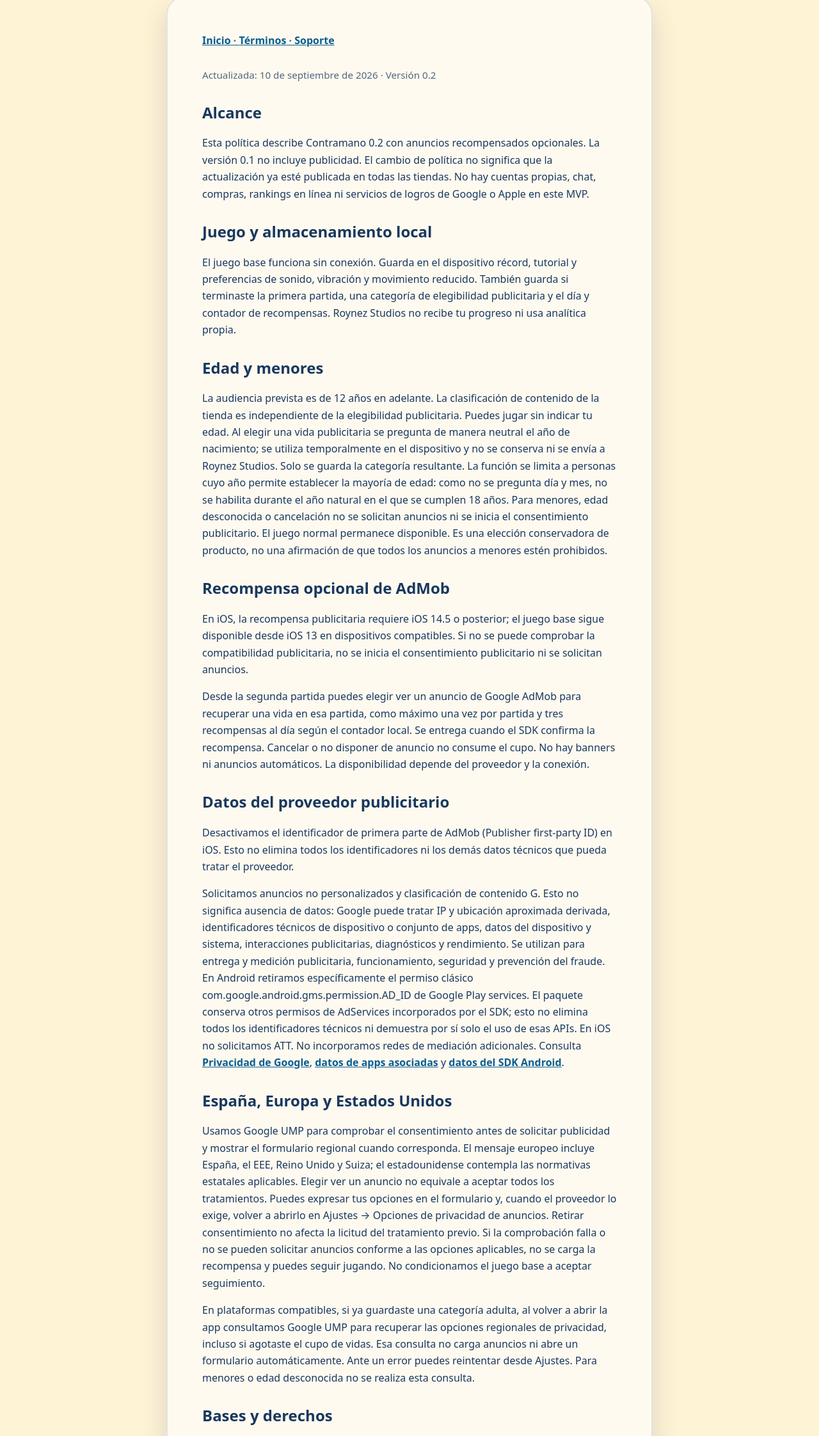
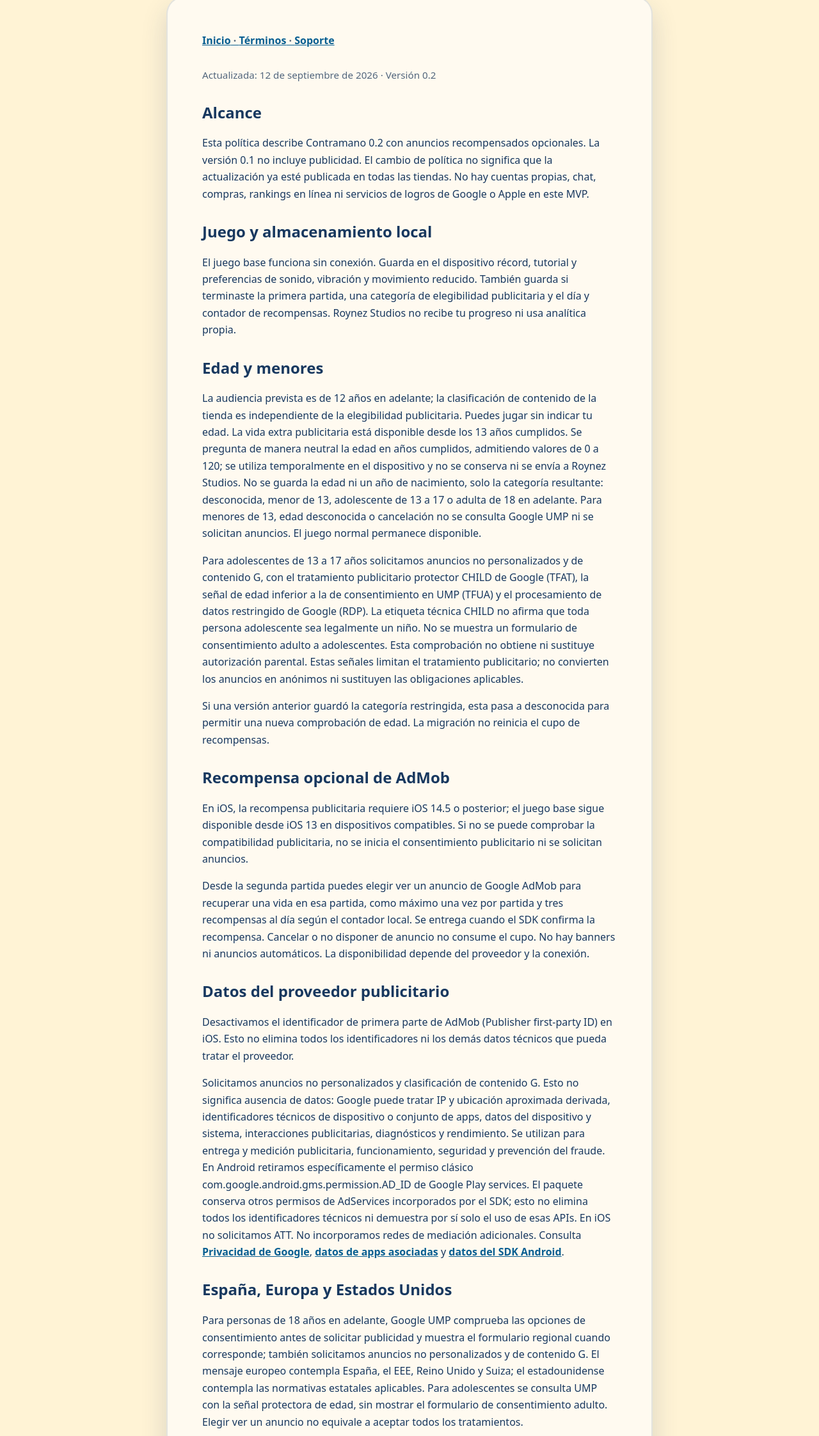
Before and after one commit to roynezstudios-rgb/contramano-legal, a plain HTML site: page privacy.html in a window 1280 px wide. Shown: the part 245-2489 px from the top of the page at 64% size. Drawn offline with Linux system fonts and the light colour scheme.

Commit message:
docs: explain protected rewarded ads from age 13

```diff
--- a/privacy.html
+++ b/privacy.html
@@ -3,13 +3,15 @@
 <head><meta charset="utf-8"><meta name="viewport" content="width=device-width, initial-scale=1"><title>Privacidad · Contramano</title><link rel="stylesheet" href="styles.css"></head>
 <body><header><h1>CONTRAMANO</h1><p>Política de privacidad</p></header>
 <main><nav><a href="index.html">Inicio</a><a href="terms.html">Términos</a><a href="support.html">Soporte</a></nav>
-<p class="meta">Actualizada: 10 de septiembre de 2026 · Versión 0.2</p>
+<p class="meta">Actualizada: 12 de septiembre de 2026 · Versión 0.2</p>
 <h2>Alcance</h2>
 <p>Esta política describe Contramano 0.2 con anuncios recompensados opcionales. La versión 0.1 no incluye publicidad. El cambio de política no significa que la actualización ya esté publicada en todas las tiendas. No hay cuentas propias, chat, compras, rankings en línea ni servicios de logros de Google o Apple en este MVP.</p>
 <h2>Juego y almacenamiento local</h2>
 <p>El juego base funciona sin conexión. Guarda en el dispositivo récord, tutorial y preferencias de sonido, vibración y movimiento reducido. También guarda si terminaste la primera partida, una categoría de elegibilidad publicitaria y el día y contador de recompensas. Roynez Studios no recibe tu progreso ni usa analítica propia.</p>
 <h2>Edad y menores</h2>
-<p>La audiencia prevista es de 12 años en adelante. La clasificación de contenido de la tienda es independiente de la elegibilidad publicitaria. Puedes jugar sin indicar tu edad. Al elegir una vida publicitaria se pregunta de manera neutral el año de nacimiento; se utiliza temporalmente en el dispositivo y no se conserva ni se envía a Roynez Studios. Solo se guarda la categoría resultante. La función se limita a personas cuyo año permite establecer la mayoría de edad: como no se pregunta día y mes, no se habilita durante el año natural en el que se cumplen 18 años. Para menores, edad desconocida o cancelación no se solicitan anuncios ni se inicia el consentimiento publicitario. El juego normal permanece disponible. Es una elección conservadora de producto, no una afirmación de que todos los anuncios a menores estén prohibidos.</p>
+<p>La audiencia prevista es de 12 años en adelante; la clasificación de contenido de la tienda es independiente de la elegibilidad publicitaria. Puedes jugar sin indicar tu edad. La vida extra publicitaria está disponible desde los 13 años cumplidos. Se pregunta de manera neutral la edad en años cumplidos, admitiendo valores de 0 a 120; se utiliza temporalmente en el dispositivo y no se conserva ni se envía a Roynez Studios. No se guarda la edad ni un año de nacimiento, solo la categoría resultante: desconocida, menor de 13, adolescente de 13 a 17 o adulta de 18 en adelante. Para menores de 13, edad desconocida o cancelación no se consulta Google UMP ni se solicitan anuncios. El juego normal permanece disponible.</p>
+<p>Para adolescentes de 13 a 17 años solicitamos anuncios no personalizados y de contenido G, con el tratamiento publicitario protector CHILD de Google (TFAT), la señal de edad inferior a la de consentimiento en UMP (TFUA) y el procesamiento de datos restringido de Google (RDP). La etiqueta técnica CHILD no afirma que toda persona adolescente sea legalmente un niño. No se muestra un formulario de consentimiento adulto a adolescentes. Esta comprobación no obtiene ni sustituye autorización parental. Estas señales limitan el tratamiento publicitario; no convierten los anuncios en anónimos ni sustituyen las obligaciones aplicables.</p>
+<p>Si una versión anterior guardó la categoría restringida, esta pasa a desconocida para permitir una nueva comprobación de edad. La migración no reinicia el cupo de recompensas.</p>
 <h2>Recompensa opcional de AdMob</h2>
 <p>En iOS, la recompensa publicitaria requiere iOS 14.5 o posterior; el juego base sigue disponible desde iOS 13 en dispositivos compatibles. Si no se puede comprobar la compatibilidad publicitaria, no se inicia el consentimiento publicitario ni se solicitan anuncios.</p>
 <p>Desde la segunda partida puedes elegir ver un anuncio de Google AdMob para recuperar una vida en esa partida, como máximo una vez por partida y tres recompensas al día según el contador local. Se entrega cuando el SDK confirma la recompensa. Cancelar o no disponer de anuncio no consume el cupo. No hay banners ni anuncios automáticos. La disponibilidad depende del proveedor y la conexión.</p>
@@ -17,8 +19,9 @@
 <p>Desactivamos el identificador de primera parte de AdMob (Publisher first-party ID) en iOS. Esto no elimina todos los identificadores ni los demás datos técnicos que pueda tratar el proveedor.</p>
 <p>Solicitamos anuncios no personalizados y clasificación de contenido G. Esto no significa ausencia de datos: Google puede tratar IP y ubicación aproximada derivada, identificadores técnicos de dispositivo o conjunto de apps, datos del dispositivo y sistema, interacciones publicitarias, diagnósticos y rendimiento. Se utilizan para entrega y medición publicitaria, funcionamiento, seguridad y prevención del fraude. En Android retiramos específicamente el permiso clásico com.google.android.gms.permission.AD_ID de Google Play services. El paquete conserva otros permisos de AdServices incorporados por el SDK; esto no elimina todos los identificadores técnicos ni demuestra por sí solo el uso de esas APIs. En iOS no solicitamos ATT. No incorporamos redes de mediación adicionales. Consulta <a href="https://policies.google.com/privacy">Privacidad de Google</a>, <a href="https://policies.google.com/technologies/partner-sites">datos de apps asociadas</a> y <a href="https://developers.google.com/admob/android/privacy/play-data-disclosure">datos del SDK Android</a>.</p>
 <h2>España, Europa y Estados Unidos</h2>
-<p>Usamos Google UMP para comprobar el consentimiento antes de solicitar publicidad y mostrar el formulario regional cuando corresponda. El mensaje europeo incluye España, el EEE, Reino Unido y Suiza; el estadounidense contempla las normativas estatales aplicables. Elegir ver un anuncio no equivale a aceptar todos los tratamientos. Puedes expresar tus opciones en el formulario y, cuando el proveedor lo exige, volver a abrirlo en Ajustes → Opciones de privacidad de anuncios. Retirar consentimiento no afecta la licitud del tratamiento previo. Si la comprobación falla o no se pueden solicitar anuncios conforme a las opciones aplicables, no se carga la recompensa y puedes seguir jugando. No condicionamos el juego base a aceptar seguimiento.</p>
-<p>En plataformas compatibles, si ya guardaste una categoría adulta, al volver a abrir la app consultamos Google UMP para recuperar las opciones regionales de privacidad, incluso si agotaste el cupo de vidas. Esa consulta no carga anuncios ni abre un formulario automáticamente. Ante un error puedes reintentar desde Ajustes. Para menores o edad desconocida no se realiza esta consulta.</p>
+<p>Para personas de 18 años en adelante, Google UMP comprueba las opciones de consentimiento antes de solicitar publicidad y muestra el formulario regional cuando corresponde; también solicitamos anuncios no personalizados y de contenido G. El mensaje europeo contempla España, el EEE, Reino Unido y Suiza; el estadounidense contempla las normativas estatales aplicables. Para adolescentes se consulta UMP con la señal protectora de edad, sin mostrar el formulario de consentimiento adulto. Elegir ver un anuncio no equivale a aceptar todos los tratamientos.</p>
+<p>Las personas adultas pueden expresar sus opciones en el formulario y, cuando el proveedor lo exige, volver a abrirlo en Ajustes → Opciones de privacidad de anuncios. Retirar consentimiento no afecta la licitud del tratamiento previo. Si falla la comprobación o no se pueden solicitar anuncios conforme a las opciones aplicables, no se carga la recompensa. La política de privacidad y el soporte están siempre disponibles, también para adolescentes, que no reciben ese formulario. No condicionamos el juego base a aceptar seguimiento.</p>
+<p>En plataformas compatibles, si ya guardaste una categoría adolescente o adulta, al volver a abrir la app consultamos Google UMP con el tratamiento de edad correspondiente, incluso si agotaste el cupo de vidas. Esa consulta no carga anuncios ni abre un formulario automáticamente. Las personas adultas pueden reintentar las opciones regionales desde Ajustes ante un error; para adolescentes no se abre ese formulario. La política de privacidad y el soporte permanecen accesibles para todas las edades. Para menores de 13 o edad desconocida no se realiza esta consulta.</p>
 <h2>Bases y derechos</h2>
 <p>Para tratamientos que requieren consentimiento se solicita la elección correspondiente; el proveedor explica sus finalidades, bases y opciones en sus avisos. No equiparamos clasificación de tienda, consentimiento y mayoría de edad. Según la jurisdicción puedes solicitar acceso, rectificación, eliminación, oposición, limitación, portabilidad o retirar consentimiento. En EE. UU. pueden existir derechos a excluir determinadas ventas, cesiones o publicidad dirigida y a reclamar una respuesta. Usa las opciones regionales o escríbenos sin perder acceso al juego base. Roynez Studios no vende directamente el progreso local; las definiciones legales de venta o compartir pueden incluir actividades de terceros. Puedes reclamar ante tu autoridad de protección de datos; en España, la <a href="https://www.aepd.es/">AEPD</a>.</p>
 <h2>Soporte y sitio web</h2>
```
Also changed, not shown: index.html (+1 -1 lines), support.html (+3 -2 lines), terms.html (+2 -2 lines).
